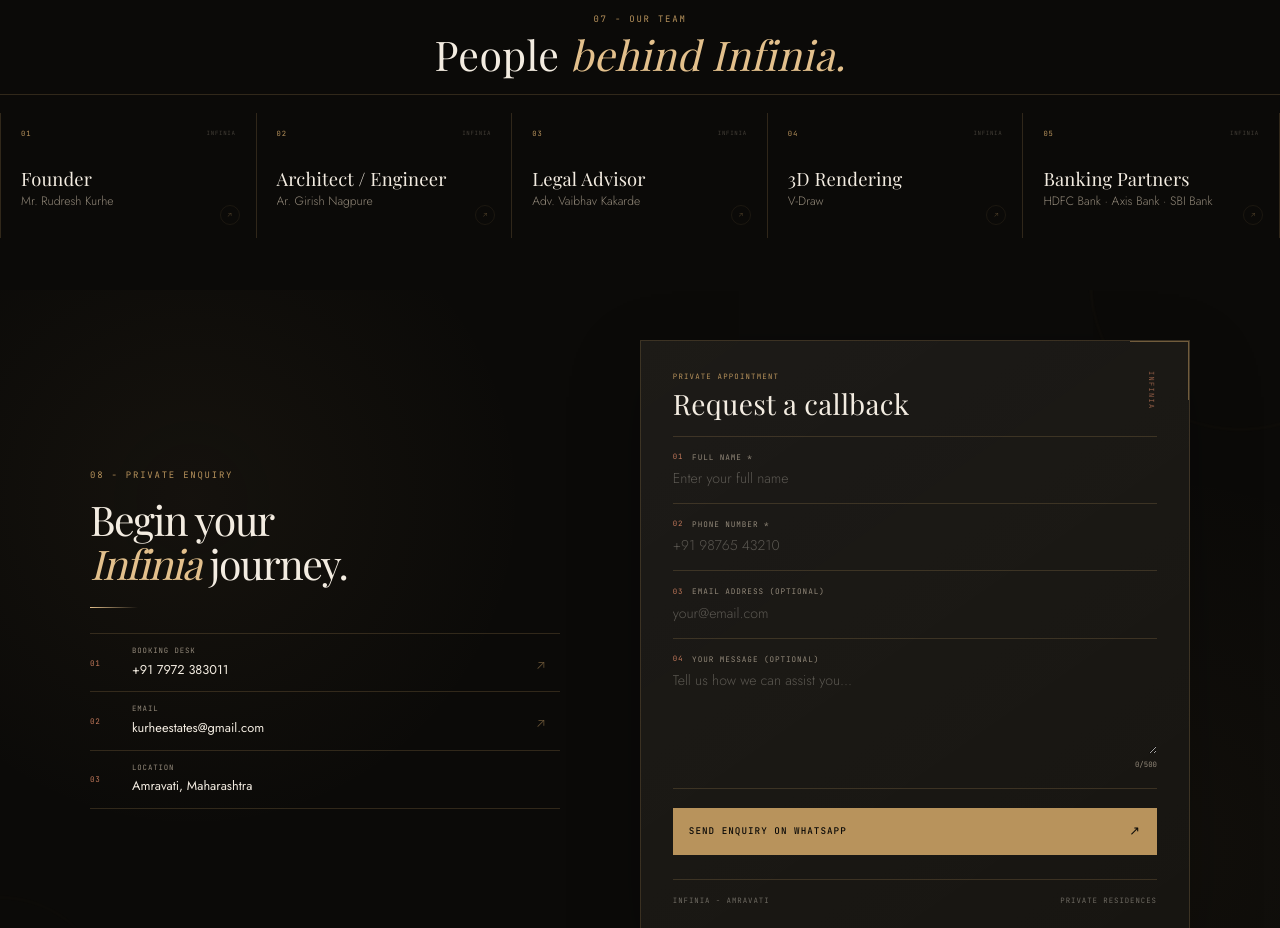
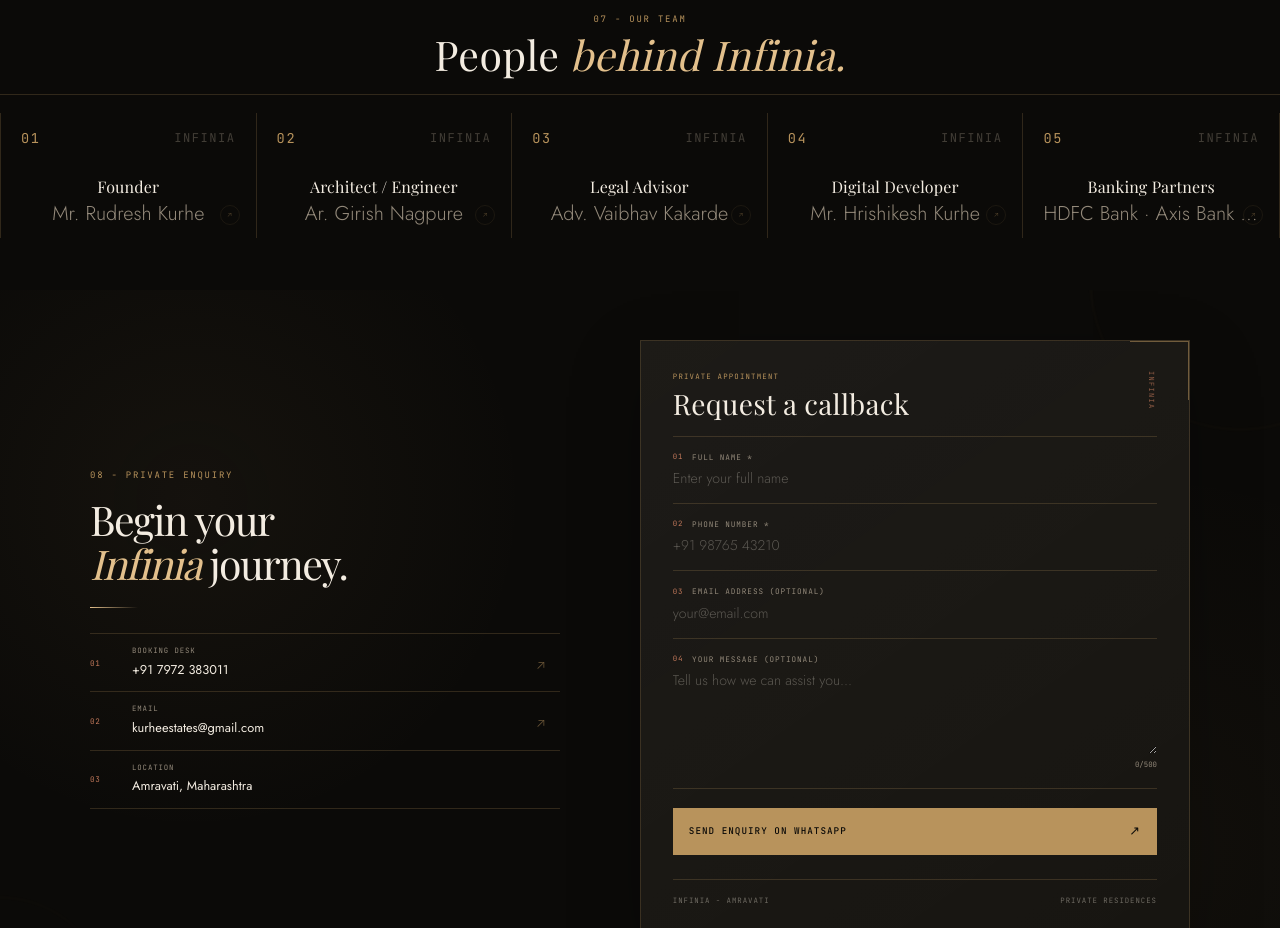
Before and after one commit to Hrishikeshkurhe/kurhe-estates, a React (Vite) app in the folder client/: page / in a window 1280 px wide. Shown: the part 6340-7268 px from the top of the page. Built offline with nearby package versions, Linux system fonts and the light colour scheme; a web font is replaced by a local one.

Commit message:
ui updated

```diff
--- a/client/src/data/infinia.js
+++ b/client/src/data/infinia.js
@@ -37,7 +37,7 @@ credits: [
   ['Founder', 'Mr. Rudresh Kurhe'],
   ['Architect / Engineer', 'Ar. Girish Nagpure'],
   ['Legal Advisor', 'Adv. Vaibhav Kakarde'],
-  ['3D Rendering', 'V-Draw'],
+  ['Digital Developer', 'Mr. Hrishikesh Kurhe'],
   ['Banking Partners', 'HDFC Bank · Axis Bank · SBI Bank'],
 ],
 };
--- a/client/style.css
+++ b/client/style.css
@@ -1347,10 +1347,10 @@ section[id] {
 .credit:last-child { border-right: 0; }
 .credit:hover { background: rgba(255, 255, 255, 0.018); }
 .credit-top { display: flex; align-items: center; justify-content: space-between; margin-bottom: 28px; }
-.credit-top span:first-child { color: var(--gold); font-family: var(--mono); font-size: 0.45rem; letter-spacing: 0.12em; }
-.credit-top span:last-child { color: var(--stone); font-family: var(--mono); font-size: 0.36rem; letter-spacing: 0.12em; opacity: 0.4; }
-.credit-content h5 { margin: 0 0 4px; color: var(--ivory); font-size: 1.15rem; line-height: 1.15; white-space: nowrap; }
-.credit-content p { margin: 0; overflow: hidden; color: var(--stone); font-size: 0.76rem; line-height: 1.4; text-overflow: ellipsis; white-space: nowrap; }
+.credit-top span:first-child { color: var(--gold); font-family: var(--mono); font-size: 0.85rem; letter-spacing: 0.12em;}
+.credit-top span:last-child { color: var(--stone); font-family: var(--mono); font-size: 0.76rem; letter-spacing: 0.12em; opacity: 0.4; }
+.credit-content h5 { margin: 0 0 4px; color: var(--ivory); font-size: 1rem; line-height: 1.15; white-space: nowrap; text-align: center; }
+.credit-content p { margin: 0; overflow: hidden; color: var(--stone); font-size: 1.25rem; line-height: 1.4; text-overflow: ellipsis; white-space: nowrap; text-align: center;}
 .credit-arrow { position: absolute; right: 16px; bottom: 13px; width: 20px; height: 20px; display: flex; align-items: center; justify-content: center; border: 1px solid var(--hairline); border-radius: 50%; color: var(--gold); font-size: 0.42rem; opacity: 0.45; transition: all 0.3s ease; }
 .credit:hover .credit-arrow { color: var(--ink); background: var(--gold); opacity: 1; transform: rotate(45deg); }
 .credit::after { content: ""; position: absolute; left: 0; bottom: 0; width: 0; height: 1px; background: var(--gold); transition: width 0.35s ease; }
```
